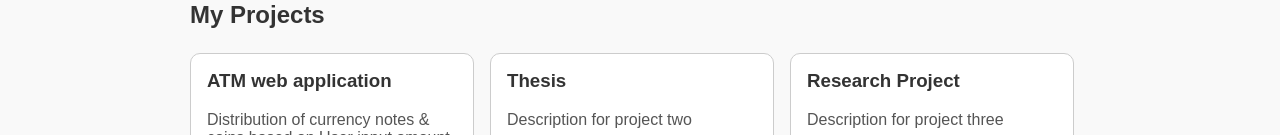
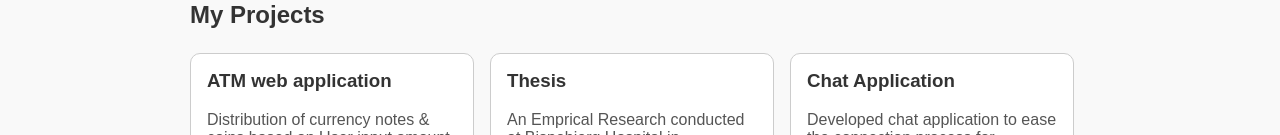
Before and after one commit to Babavaraprasad/portfolio, a Next.js app: page / in a window 1280 px wide. Shown: the part 665-800 px from the top of the page. Built offline with nearby package versions, Linux system fonts and the light colour scheme.

Commit message:
included project information in page and used image component in nextjs

```diff
--- a/src/pages/index.js
+++ b/src/pages/index.js
@@ -7,8 +7,8 @@ import styles from '../styles/Home.module.css';
 export default function Home() {
   const projects = [
     { title: 'ATM web application', description: 'Distribution of currency notes & coins based on User input amount', link: 'https://github.com/Babavaraprasad/July_Enalyzer_project' },
-    { title: 'Thesis', description: 'Description for project two', link: '#' },
-    { title: 'Research Project', description: 'Description for project three', link: '#' },
+    { title: 'Thesis', description: 'An Emprical Research conducted at Bispebjerg Hospital in collaboration with Center for IT and Medical Technology (CIMT), Region Hovedstaden', link: 'https://github.com/Babavaraprasad/Thesis_2023' },
+    { title: 'Chat Application', description: 'Developed chat application to ease the connection process for students based on courses, skills at various universities in Denmark. Also applied design thinking principles for designing prototype', link: 'https://github.com/Babavaraprasad/Group5_TechnicalInteractionDesign' },
   ];
 
   return (
```
